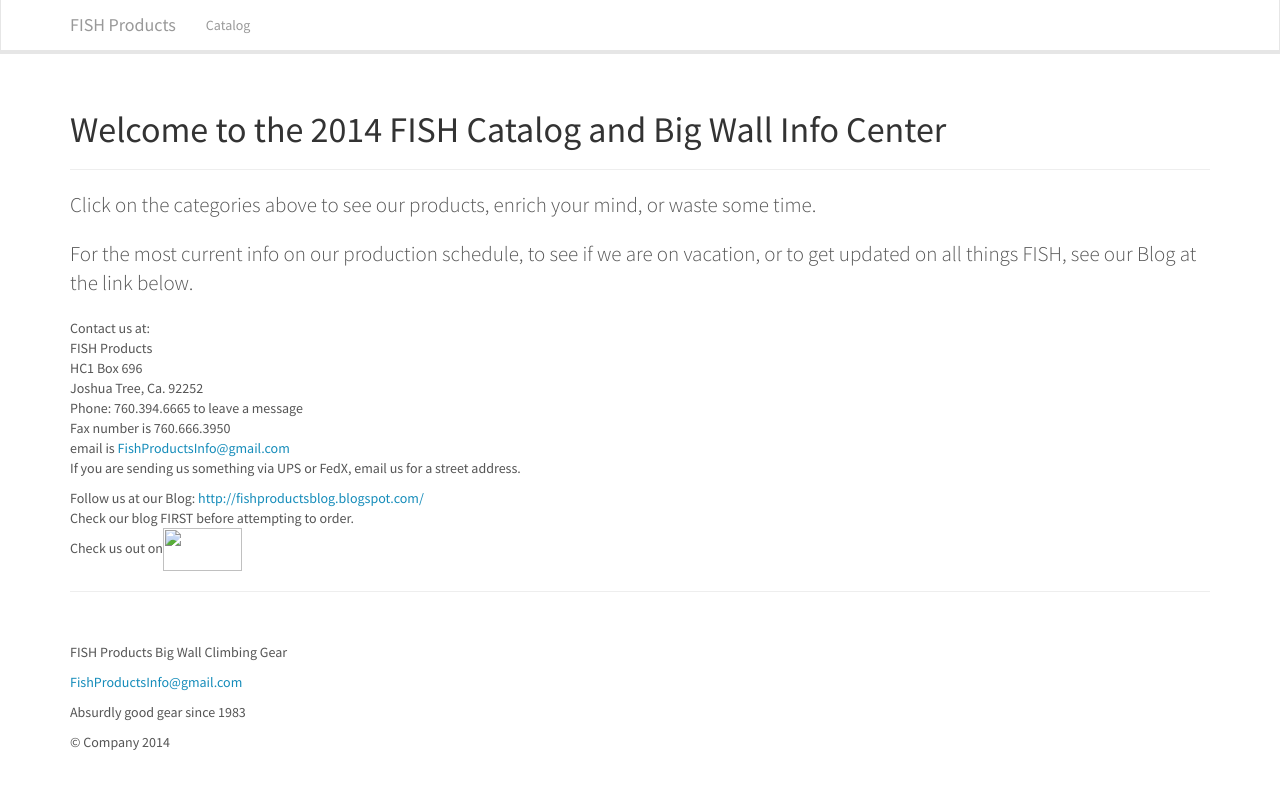
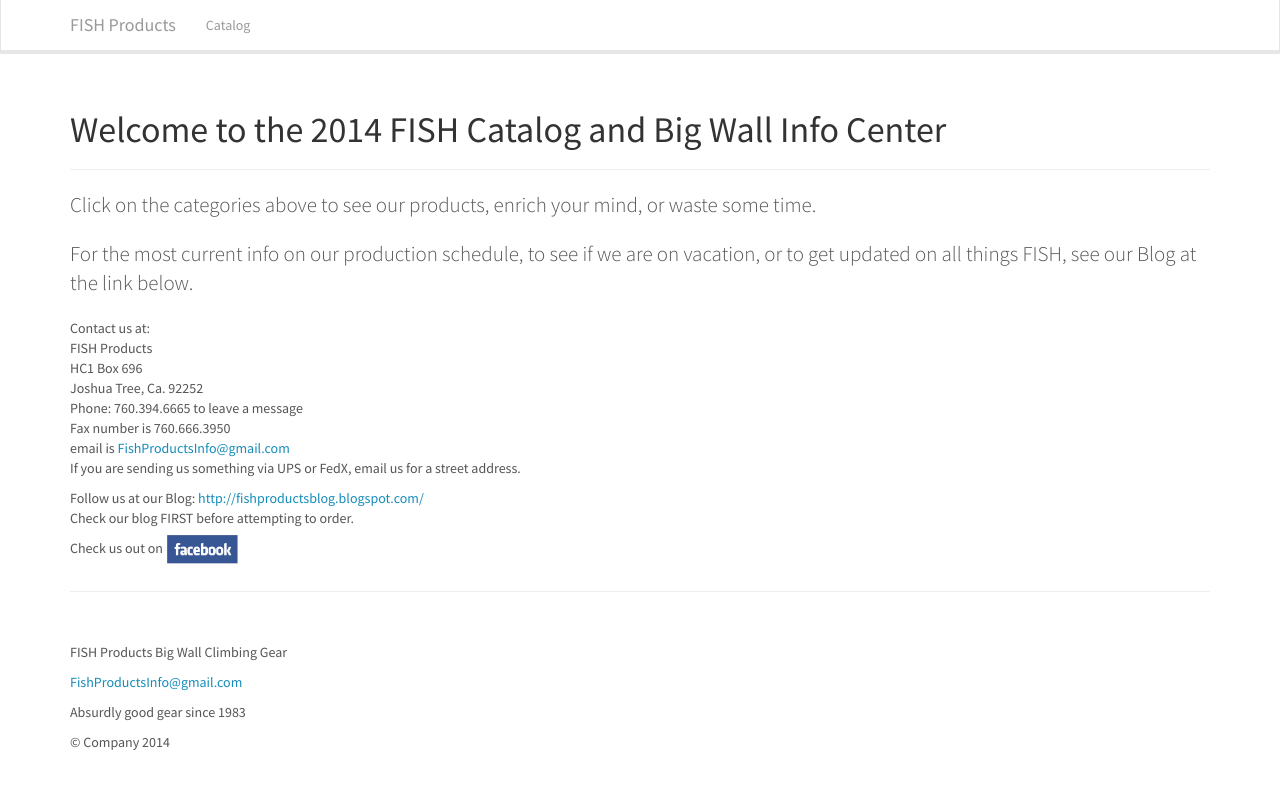
Before and after one commit to tymadsen/fishproducts, a Jekyll site: the page built from index.html, in a window 1280 px wide. Shown: the top 789 px of the page. Built offline with Jekyll 4.4.1, drawn with Linux system fonts in a browser that asks for light colours.

Commit message:
Update index.html
for facebook logo

```diff
--- a/index.html
+++ b/index.html
@@ -29,5 +29,5 @@
 <p>
   Follow us at our Blog: <a href="http://fishproductsblog.blogspot.com/" target="_blank">http://fishproductsblog.blogspot.com/</a><br />
   Check our blog FIRST before attempting to order.<br />
-  Check us out on<a href="http://www.facebook.com/FishBigWallGear" target="_blank"><img src="./index_files/facebook_logo.jpg" width="79" height="43" /></a>
+  Check us out on<a href="http://www.facebook.com/FishBigWallGear" target="_blank"><img src="./images/facebook_logo.jpg" width="79" height="43" /></a>
 </p>
```
